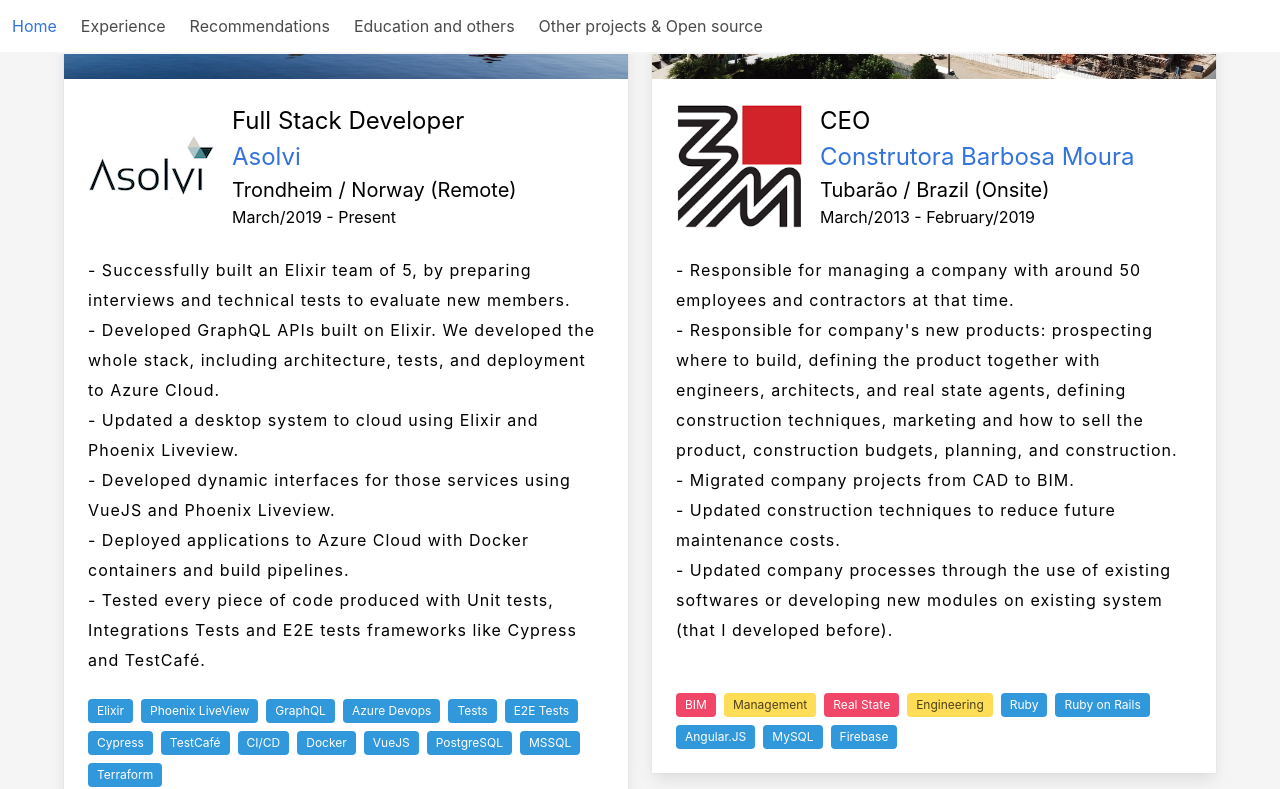
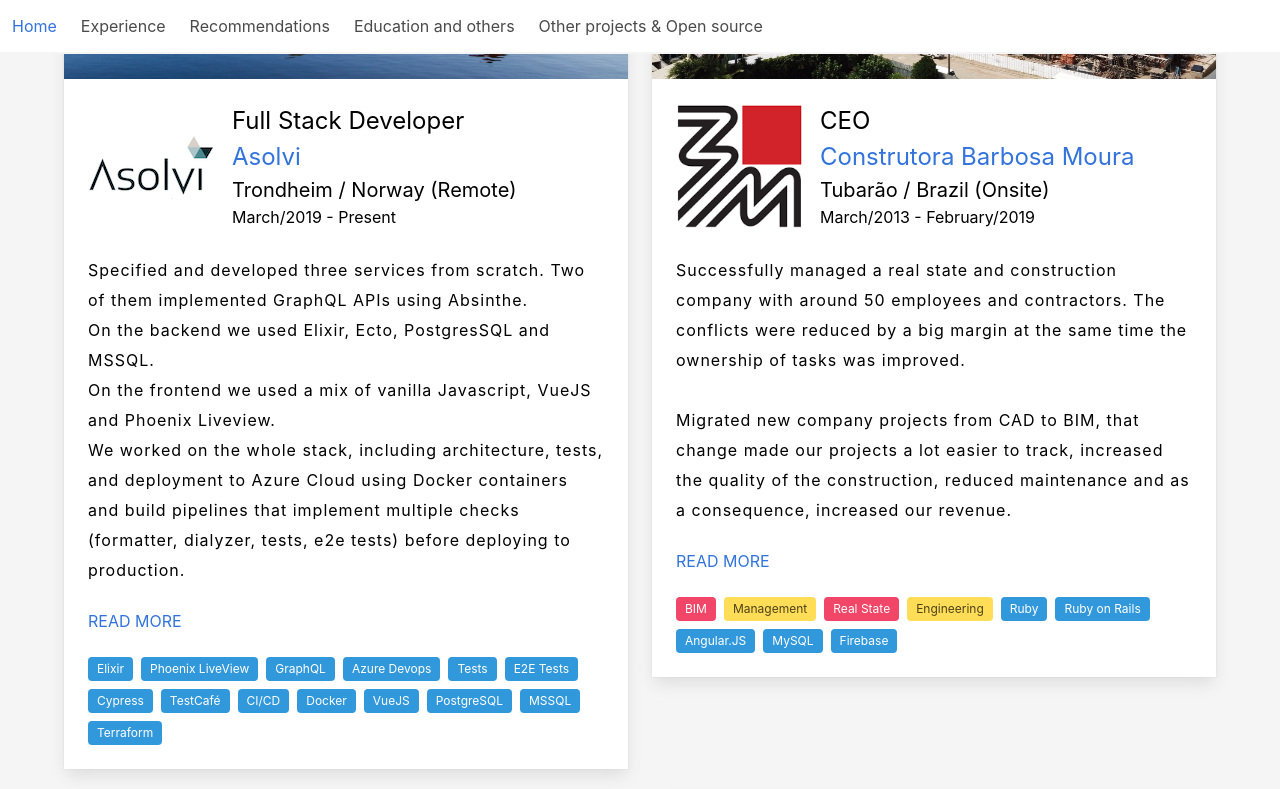
Before and after one commit to joaobalsini/joaobalsini.github.io, a Jekyll site: the page built from index.html, in a window 1280 px wide and 900 px high, scrolled down 1267 px, cut to the strip 0-789 px from the top of the window. Built offline with Jekyll 4.4.1, drawn with Linux system fonts in a browser that asks for light colours; nearby versions of some CDN libraries; some of the changed text lies outside the part shown.

Commit message:
Added page with more details for main jobs I had

```diff
--- a/_includes/cv_open_source.html
+++ b/_includes/cv_open_source.html
@@ -117,8 +117,9 @@
               <p class="subtitle is-6">Board game implemented in Elixir</p>
 
               <p class="description">A multiplayer board game implemented using Elixir. It uses a multiple Genservers to
-                maintain state of
-                the board. Next step of this project will be implementing the UI using Liveview.</p>
+                maintain state of the board. I used phoenix liveview and phoenix pubsub to push realtime
+                updates to all users.
+              </p>
               <div class="tags">
                 <span class="tag is-info">Elixir</span>
                 <span class="tag is-info">Genserver</span>
--- a/_includes/cv_professional_background.html
+++ b/_includes/cv_professional_background.html
@@ -31,17 +31,21 @@
             </div><!-- media-->
 
             <p class="description is-size-6-desktop is-size-7-mobile">
-              - Successfully built an Elixir team of 5, by preparing interviews and technical tests to evaluate new
-              members.<br />
-              - Developed GraphQL APIs built on Elixir. We developed the whole stack, including architecture, tests, and
-              deployment to Azure Cloud.<br />
-              - Updated a desktop system to cloud using Elixir and Phoenix Liveview.<br />
-              - Developed dynamic interfaces for those services using VueJS and
-              Phoenix Liveview.<br />
-              - Deployed applications to Azure Cloud with Docker containers and
-              build pipelines.<br />
-              - Tested every piece of code produced with Unit tests, Integrations Tests and E2E tests frameworks like
-              Cypress and TestCafé.</p>
+              Specified and developed three services from scratch. Two of them implemented GraphQL APIs using
+              Absinthe.
+              <br />
+              On the backend
+              we used Elixir, Ecto, PostgresSQL and MSSQL.
+              <br />
+              On the frontend we used a mix of vanilla Javascript, VueJS and
+              Phoenix Liveview.
+              <br />We worked on the whole stack, including architecture, tests, and deployment to Azure
+              Cloud using Docker containers and build pipelines that implement multiple checks (formatter, dialyzer,
+              tests,
+              e2e tests) before deploying to
+              production.</p>
+            <br />
+            <p><a href="cv_asolvi_details.html">READ MORE</a></p>
             <br />
             <div class="tags">
               <span class="tag is-info">Elixir</span>
@@ -87,17 +91,17 @@
               </div><!-- media-content-->
             </div><!-- media-->
 
-            <p class="description is-size-6-desktop is-size-7-mobile">- Responsible for managing a company with around
-              50 employees and
-              contractors at that time.<br />
-              - Responsible for company's new products: prospecting where to build, defining the product together with
-              engineers, architects, and real state agents, defining construction techniques, marketing and how to sell
-              the product, construction budgets, planning, and construction.<br />
-              - Migrated company projects from CAD to BIM.<br />
-              - Updated construction techniques to reduce future maintenance costs.<br />
-              - Updated company processes through the use of existing softwares or
-              developing new modules on existing system (that I developed before).</p>
+            <p class="description is-size-6-desktop is-size-7-mobile">Successfully managed a real state and
+              construction company with around 50 employees and contractors. The conflicts were reduced by a big margin
+              at the same time the ownership of tasks was improved.<br /><br />
+
+              Migrated new company
+              projects
+              from CAD to BIM, that change made our projects a lot easier
+              to track, increased the quality of the construction, reduced maintenance and as a consequence, increased
+              our revenue.</p>
             <br />
+            <p><a href="cv_barbosamoura_ceo_details.html">READ MORE</a></p>
             <br />
             <div class="tags">
               <span class="tag is-danger">BIM</span>
@@ -140,16 +144,16 @@
               </div><!-- media-content-->
             </div><!-- media-->
 
-            <p class="description is-size-6-desktop is-size-7-mobile">- When I started, some areas of the company were
-              managed by Excel
-              spreadsheets: there were no budgets, planning or revenue reports.
-              The company lacked the information needed to be properly managed.<br />
-              - Successfully developed alone an ERP system on Ruby on Rails. It
-              manages expenses and revenues, human resources and contractors,
-              creates financial reports, manages construction budgets and planning,
-              calculates real state revenues during and after construction, generates
-              and manages contracts, etc.<br />
-              - Worked on other areas of the company until I was promoted to CEO.</p>
+            <p class="description is-size-6-desktop is-size-7-mobile"> Successfully replaced Excel, used to manage parts
+              of the company, with a modern ERP system that I
+              developed using Ruby on Rails, Javascript and MySQL.<br /><br />
+              Improved a lot how the company worked, allowing staff to do a lot more, with more quality, in less
+              time.<br /><br />
+              Made new data available in real time to managers to better understand the company through
+              reports.<br /><br />
+            </p>
+            <br />
+            <p><a href="cv_barbosamoura_dev_details.html">READ MORE</a></p>
             <br />
             <div class="tags">
               <span class="tag is-info">Ruby</span>
--- a/_includes/header.html
+++ b/_includes/header.html
@@ -4,7 +4,7 @@
 {%- if page_paths -%}
 <nav class="navbar is-transparent has-shadow is-fixed-top" role="navigation" aria-label="main navigation">
   <div class="navbar-brand">
-    <a class="navbar-item" data-scroll href="#home">Home</a>
+    <a class="navbar-item" data-scroll href="/#home">Home</a>
     <a role="button" class="navbar-burger burger" aria-label="menu" aria-expanded="false" data-target="navbar-menu">
       <span aria-hidden="true"></span>
       <span aria-hidden="true"></span>
@@ -12,14 +12,13 @@
     </a>
   </div>
 
-
   <div id="navbar-menu" class="navbar-menu">
     <div class="navbar-start">
 
-      <a class="navbar-item" data-scroll href="#experience">Experience</a>
-      <a class="navbar-item" data-scroll href="#recommendations">Recommendations</a>
-      <a class="navbar-item" data-scroll href="#education">Education and others</a>
-      <a class="navbar-item" data-scroll href="#open_source_and_projects">Other projects & Open source</a>
+      <a class="navbar-item" data-scroll href="/#experience">Experience</a>
+      <a class="navbar-item" data-scroll href="/#recommendations">Recommendations</a>
+      <a class="navbar-item" data-scroll href="/#education">Education and others</a>
+      <a class="navbar-item" data-scroll href="/#open_source_and_projects">Other projects & Open source</a>
     </div>
   </div>
 </nav>
```
Also changed, not shown: _layouts/cv_details.html (added, +12 -0 lines), cv_asolvi_details.html (added, +68 -0 lines), cv_barbosamoura_ceo_details.html (added, +58 -0 lines), cv_barbosamoura_dev_details.html (added, +64 -0 lines).
